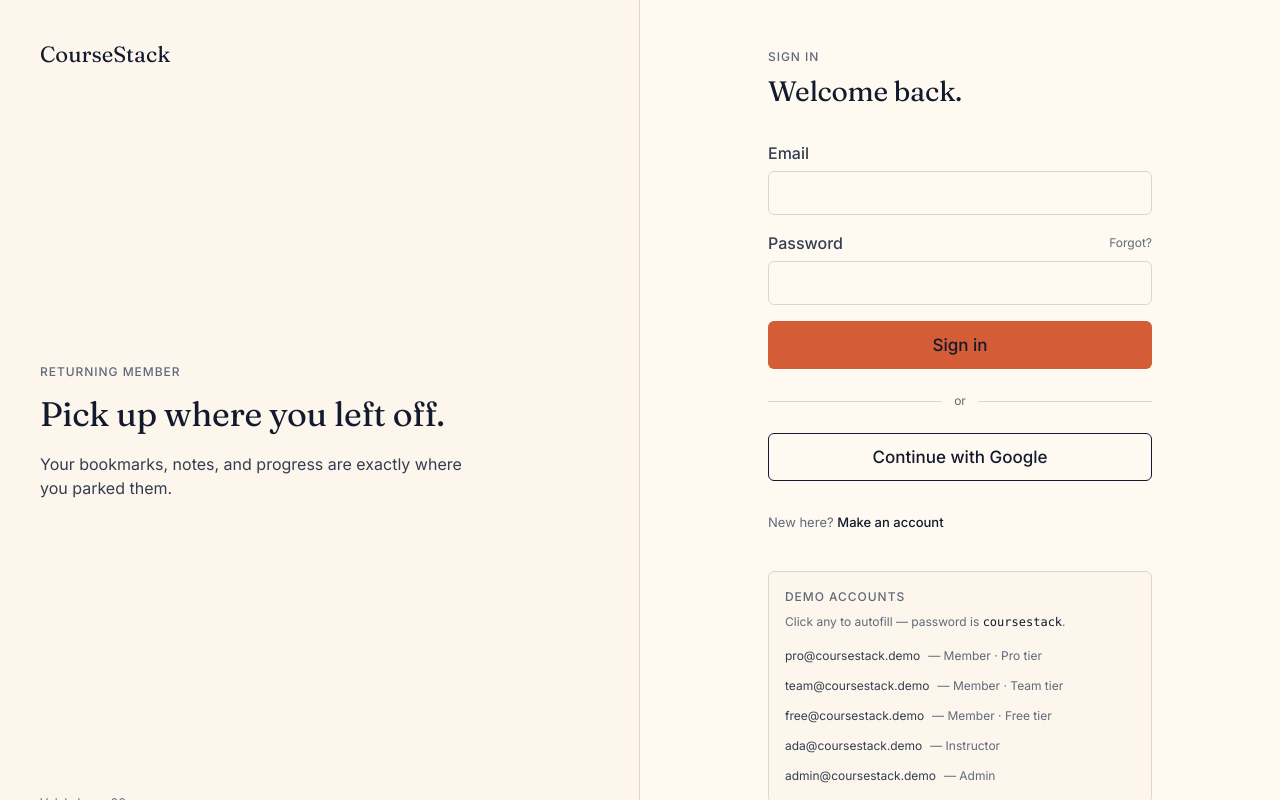
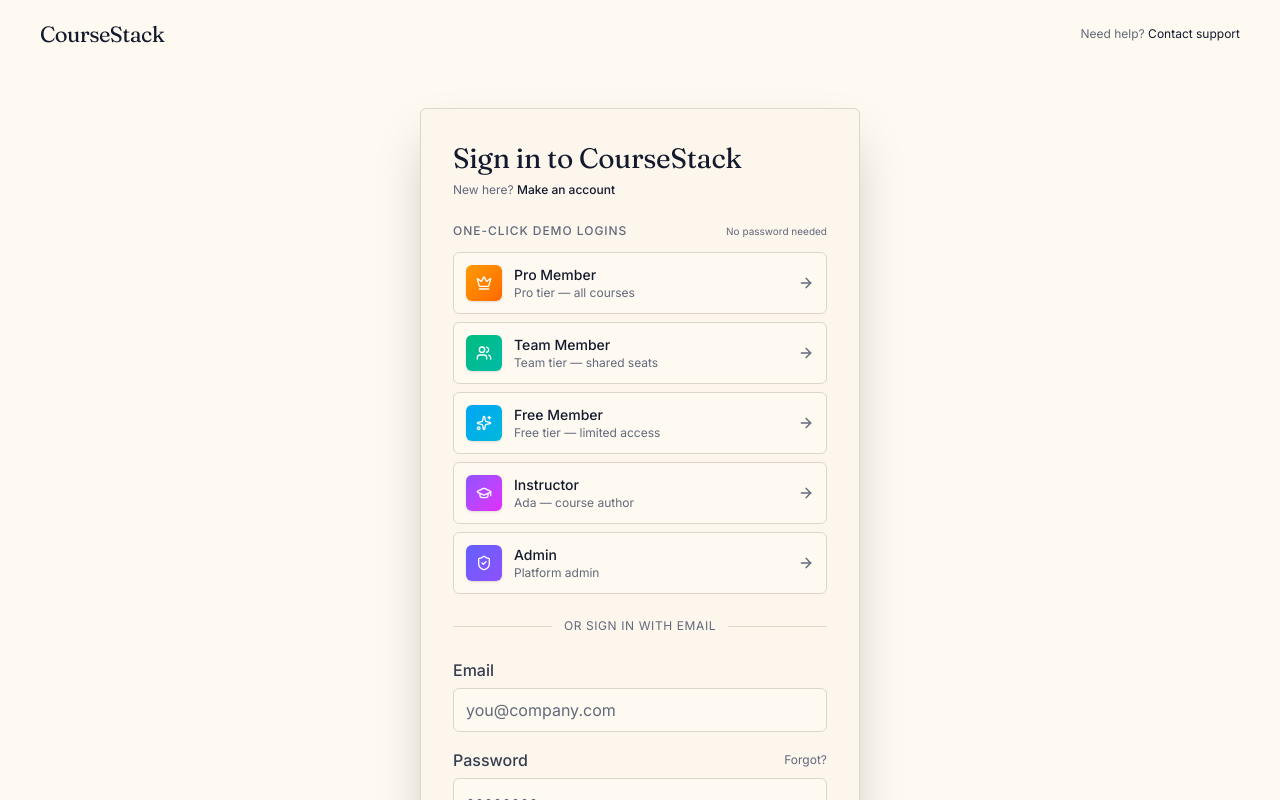
Before and after one commit to letsbuildmyapp/coursestack, a React (Vite) app: page /login in a window 1280 px wide. Shown: the top 800 px of the page. Built offline with nearby package versions, Linux system fonts and the light colour scheme; no server answers.

Commit message:
Restyle login to ClientHub-style centered card
Single-column auth layout: header with brand, demo logins above an email/password form, divider, footer link to letsbuildmyapp.com. Demo buttons autofill+submit existing seed credentials.

```diff
--- a/src/pages/auth/Login.tsx
+++ b/src/pages/auth/Login.tsx
@@ -1,88 +1,138 @@
-import { useForm } from 'react-hook-form';
-import { z } from 'zod';
-import { zodResolver } from '@hookform/resolvers/zod';
 import { Link, useLocation, useNavigate } from 'react-router-dom';
 import { useState } from 'react';
+import { motion } from 'framer-motion';
 import { toast } from 'sonner';
+import { ArrowRight, Loader2, Crown, Users, Sparkles, GraduationCap, ShieldCheck } from 'lucide-react';
 import { Button } from '@/components/ui/button';
 import { Input } from '@/components/ui/input';
 import { Label } from '@/components/ui/label';
+import { Card } from '@/components/ui/card';
 import { useAuth } from '@/hooks/useAuth';
 import { SEED_PASSWORD } from '@/data/seed';
 
-const schema = z.object({
-  email: z.string().email('Enter a valid email.'),
-  password: z.string().min(1, 'Password is required.'),
-});
-
-type FormValues = z.infer<typeof schema>;
-
 const DEMO_LOGINS = [
-  { email: 'pro@coursestack.demo', label: 'Member · Pro tier' },
-  { email: 'team@coursestack.demo', label: 'Member · Team tier' },
-  { email: 'free@coursestack.demo', label: 'Member · Free tier' },
-  { email: 'ada@coursestack.demo', label: 'Instructor' },
-  { email: 'admin@coursestack.demo', label: 'Admin' },
+  { email: 'pro@coursestack.demo', password: SEED_PASSWORD, label: 'Pro Member', description: 'Pro tier — all courses', icon: Crown, color: 'from-amber-500 to-orange-500' },
+  { email: 'team@coursestack.demo', password: SEED_PASSWORD, label: 'Team Member', description: 'Team tier — shared seats', icon: Users, color: 'from-emerald-500 to-teal-500' },
+  { email: 'free@coursestack.demo', password: SEED_PASSWORD, label: 'Free Member', description: 'Free tier — limited access', icon: Sparkles, color: 'from-sky-500 to-cyan-500' },
+  { email: 'ada@coursestack.demo', password: SEED_PASSWORD, label: 'Instructor', description: 'Ada — course author', icon: GraduationCap, color: 'from-violet-500 to-fuchsia-500' },
+  { email: 'admin@coursestack.demo', password: SEED_PASSWORD, label: 'Admin', description: 'Platform admin', icon: ShieldCheck, color: 'from-indigo-500 to-violet-500' },
 ];
 
 export function Login() {
-  const { signIn, signInWithGoogle, loading } = useAuth();
+  const { signIn, loading } = useAuth();
   const nav = useNavigate();
   const loc = useLocation();
   const intended = (loc.state as { from?: string } | null)?.from ?? '/dashboard';
-  const {
-    register,
-    handleSubmit,
-    setValue,
-    formState: { errors, isSubmitting },
-  } = useForm<FormValues>({
-    resolver: zodResolver(schema),
-    defaultValues: { email: '', password: '' },
-  });
+
+  const [email, setEmail] = useState('');
+  const [password, setPassword] = useState('');
+  const [submitting, setSubmitting] = useState(false);
+  const [demoLoading, setDemoLoading] = useState<string | null>(null);
   const [authErr, setAuthErr] = useState<string | null>(null);
 
-  async function onSubmit(values: FormValues) {
+  async function onSubmit(e: React.FormEvent) {
+    e.preventDefault();
     setAuthErr(null);
+    setSubmitting(true);
     try {
-      await signIn(values.email, values.password);
-      toast.success(`Welcome back.`);
+      await signIn(email, password);
+      toast.success('Welcome back.');
       nav(intended);
     } catch (e: any) {
       setAuthErr(e.message ?? 'Sign in failed.');
+    } finally {
+      setSubmitting(false);
     }
   }
 
-  function fillDemo(email: string) {
-    setValue('email', email);
-    setValue('password', SEED_PASSWORD);
+  async function onDemoLogin(d: (typeof DEMO_LOGINS)[number]) {
+    setEmail(d.email);
+    setPassword(d.password);
+    setDemoLoading(d.email);
+    setAuthErr(null);
+    try {
+      await signIn(d.email, d.password);
+      toast.success(`Signed in as ${d.label}`);
+      nav(intended);
+    } catch (e: any) {
+      setAuthErr(e.message ?? 'Sign in failed.');
+    } finally {
+      setDemoLoading(null);
+    }
   }
 
   return (
-    <div className="grid min-h-screen md:grid-cols-2">
-      <aside className="hidden md:flex flex-col justify-between border-r border-rule bg-paper-soft p-10">
-        <Link to="/" className="font-display text-title2">CourseStack</Link>
-        <div className="max-w-md">
-          <p className="eyebrow">Returning member</p>
-          <h1 className="mt-3 font-display text-largeTitle leading-tight">
-            Pick up where you left off.
-          </h1>
-          <p className="mt-4 text-body text-ink-soft">
-            Your bookmarks, notes, and progress are exactly where you parked them.
+    <div className="relative flex min-h-screen flex-col bg-paper">
+      <header className="relative z-10 flex items-center justify-between px-6 py-5 sm:px-10">
+        <Link to="/" className="font-display text-title2 tracking-tight">CourseStack</Link>
+        <span className="text-caption text-ink-mute">
+          Need help?{' '}
+          <a href="mailto:hello@letsbuildmyapp.com?subject=CourseStack%20support" className="text-ink underline-offset-4 hover:underline">
+            Contact support
+          </a>
+        </span>
+      </header>
+
+      <main className="relative z-10 flex flex-1 items-center justify-center px-6 py-10">
+        <motion.div
+          initial={{ opacity: 0, y: 8 }}
+          animate={{ opacity: 1, y: 0 }}
+          transition={{ duration: 0.3 }}
+          className="w-full max-w-[440px]"
+        >
+          <Card className="border-rule bg-paper-soft p-8 shadow-2xl">
+            <div className="space-y-1.5">
+              <h1 className="font-display text-title1 leading-tight">Sign in to CourseStack</h1>
+              <p className="text-caption text-ink-mute">
+                New here?{' '}
+                <Link to="/signup" className="font-medium text-ink underline-offset-4 hover:underline decoration-terra decoration-2">
+                  Make an account
+                </Link>
               </p>
             </div>
-        <p className="text-caption text-ink-mute num">Vol. I · Issue 03</p>
-      </aside>
 
-      <main className="flex flex-col items-center justify-center px-6 py-12">
-        <div className="w-full max-w-sm">
-          <p className="eyebrow">Sign in</p>
-          <h1 className="mt-2 font-display text-title1 leading-tight">Welcome back.</h1>
+            <div className="my-6 grid gap-2">
+              <div className="mb-1 flex items-center justify-between">
+                <span className="eyebrow">One-click demo logins</span>
+                <span className="text-[10px] text-ink-mute">No password needed</span>
+              </div>
+              {DEMO_LOGINS.map((d) => (
+                <button
+                  key={d.email}
+                  type="button"
+                  onClick={() => onDemoLogin(d)}
+                  disabled={demoLoading !== null || submitting}
+                  className="group flex items-center gap-3 rounded-md border border-rule bg-paper p-3 text-left transition-all hover:border-terra hover:bg-paper-soft disabled:opacity-50"
+                >
+                  <div className={`flex h-9 w-9 items-center justify-center rounded-md bg-gradient-to-br ${d.color} text-white shadow-sm`}>
+                    <d.icon className="h-4 w-4" />
+                  </div>
+                  <div className="min-w-0 flex-1">
+                    <div className="text-sm font-medium">{d.label}</div>
+                    <div className="truncate text-caption text-ink-mute">{d.description}</div>
+                  </div>
+                  {demoLoading === d.email ? (
+                    <Loader2 className="h-4 w-4 animate-spin text-ink-mute" />
+                  ) : (
+                    <ArrowRight className="h-4 w-4 text-ink-mute transition-transform group-hover:translate-x-0.5" />
+                  )}
+                </button>
+              ))}
+            </div>
 
-          <form onSubmit={handleSubmit(onSubmit)} className="mt-8 space-y-4">
+            <div className="relative my-6">
+              <div className="absolute inset-0 flex items-center">
+                <span className="w-full border-t border-rule" />
+              </div>
+              <div className="relative flex justify-center text-caption uppercase tracking-wider">
+                <span className="bg-paper-soft px-3 text-ink-mute">or sign in with email</span>
+              </div>
+            </div>
+
+            <form onSubmit={onSubmit} className="space-y-4">
               <div>
                 <Label htmlFor="email">Email</Label>
-              <Input id="email" type="email" autoComplete="email" {...register('email')} className="mt-1.5" />
-              {errors.email && <p className="mt-1 text-caption text-danger">{errors.email.message}</p>}
+                <Input id="email" type="email" autoComplete="email" required value={email} onChange={(e) => setEmail(e.target.value)} className="mt-1.5" placeholder="you@company.com" />
               </div>
               <div>
                 <div className="flex items-center justify-between">
@@ -91,68 +141,24 @@ export function Login() {
                     Forgot?
                   </Link>
                 </div>
-              <Input id="password" type="password" autoComplete="current-password" {...register('password')} className="mt-1.5" />
-              {errors.password && <p className="mt-1 text-caption text-danger">{errors.password.message}</p>}
+                <Input id="password" type="password" autoComplete="current-password" required value={password} onChange={(e) => setPassword(e.target.value)} className="mt-1.5" placeholder="••••••••" />
               </div>
               {authErr && (
-              <div className="rounded-md border border-danger/30 bg-danger/10 px-3 py-2 text-footnote text-danger">
-                {authErr}
-              </div>
+                <div className="rounded-md border border-danger/30 bg-danger/10 px-3 py-2 text-footnote text-danger">{authErr}</div>
               )}
-            <Button type="submit" variant="terra" size="lg" className="w-full" disabled={isSubmitting || loading}>
-              {isSubmitting || loading ? 'Signing in…' : 'Sign in'}
+              <Button type="submit" variant="terra" size="lg" className="w-full" disabled={submitting || loading}>
+                {submitting || loading ? <Loader2 className="size-4 animate-spin" /> : 'Sign in'}
               </Button>
             </form>
+          </Card>
+        </motion.div>
+      </main>
 
-          <div className="my-6 flex items-center gap-3 text-caption text-ink-mute">
-            <span className="h-px flex-1 bg-rule" />
-            or
-            <span className="h-px flex-1 bg-rule" />
-          </div>
-
-          <Button
-            variant="outline"
-            size="lg"
-            className="w-full"
-            onClick={async () => {
-              try {
-                await signInWithGoogle();
-                nav(intended);
-              } catch (e: any) {
-                setAuthErr(e.message);
-              }
-            }}
-          >
-            Continue with Google
-          </Button>
-
-          <p className="mt-8 text-footnote text-ink-mute">
-            New here?{' '}
-            <Link to="/signup" className="font-medium text-ink underline-offset-4 hover:underline decoration-terra decoration-2">
-              Make an account
-            </Link>
-          </p>
-
-          <div className="mt-10 rounded-md border border-rule bg-paper-soft p-4">
-            <p className="eyebrow">Demo accounts</p>
-            <p className="mt-2 text-caption text-ink-mute">Click any to autofill — password is <code className="font-mono text-ink">{SEED_PASSWORD}</code>.</p>
-            <ul className="mt-3 space-y-1.5">
-              {DEMO_LOGINS.map((d) => (
-                <li key={d.email}>
-                  <button
-                    type="button"
-                    onClick={() => fillDemo(d.email)}
-                    className="w-full text-left text-caption text-ink-soft hover:text-terra-deep"
-                  >
-                    <span className="num">{d.email}</span>
-                    <span className="ml-2 text-ink-mute">— {d.label}</span>
-                  </button>
-                </li>
-              ))}
-            </ul>
-          </div>
-        </div>
-      </main>
+      <footer className="relative z-10 px-6 pb-8 text-center text-caption text-ink-mute sm:px-10">
+        <a href="https://letsbuildmyapp.com" target="_blank" rel="noreferrer" className="font-medium text-ink underline-offset-4 hover:underline">
+          Let&apos;s Build My App
+        </a>
+      </footer>
     </div>
   );
 }
```
Lines whose indentation alone changed are shown as unchanged.
